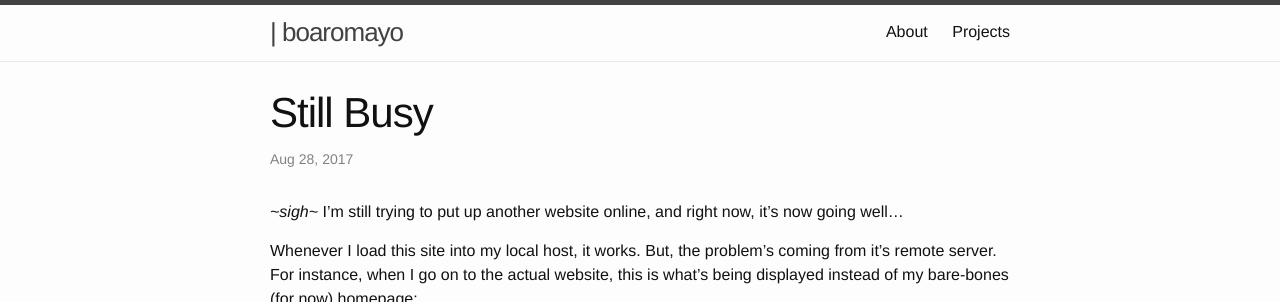
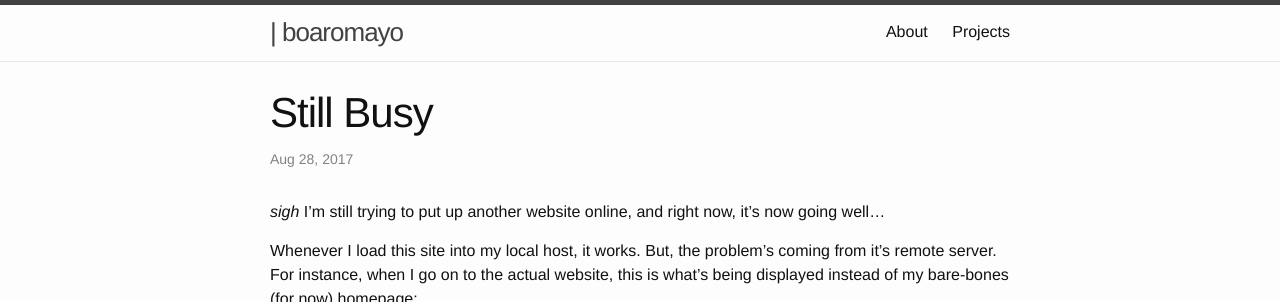
Before and after one commit to boaromayo/boaromayo.net-portfolio, a Jekyll site: the page built from _posts/2017-08-27-still-busy.md, in a window 1280 px wide, cut to the strip 0-302 px from the top of the page. Built offline with Jekyll 4.4.1, drawn with Linux system fonts in a browser that asks for light colours.

```diff
--- a/_posts/2017-08-27-still-busy.md
+++ b/_posts/2017-08-27-still-busy.md
@@ -6,7 +6,7 @@ categories: website
 body-class: article
 ---
 
-*~sigh~* I'm still trying to put up another website online, and right now, it's now going well...
+*sigh* I'm still trying to put up another website online, and right now, it's now going well...
 
 Whenever I load this site into my local host, it works. But, the problem's coming from it's remote server. For instance, when I go on to the actual website, this is what's being displayed instead of my bare-bones (for now) homepage:
 
```
